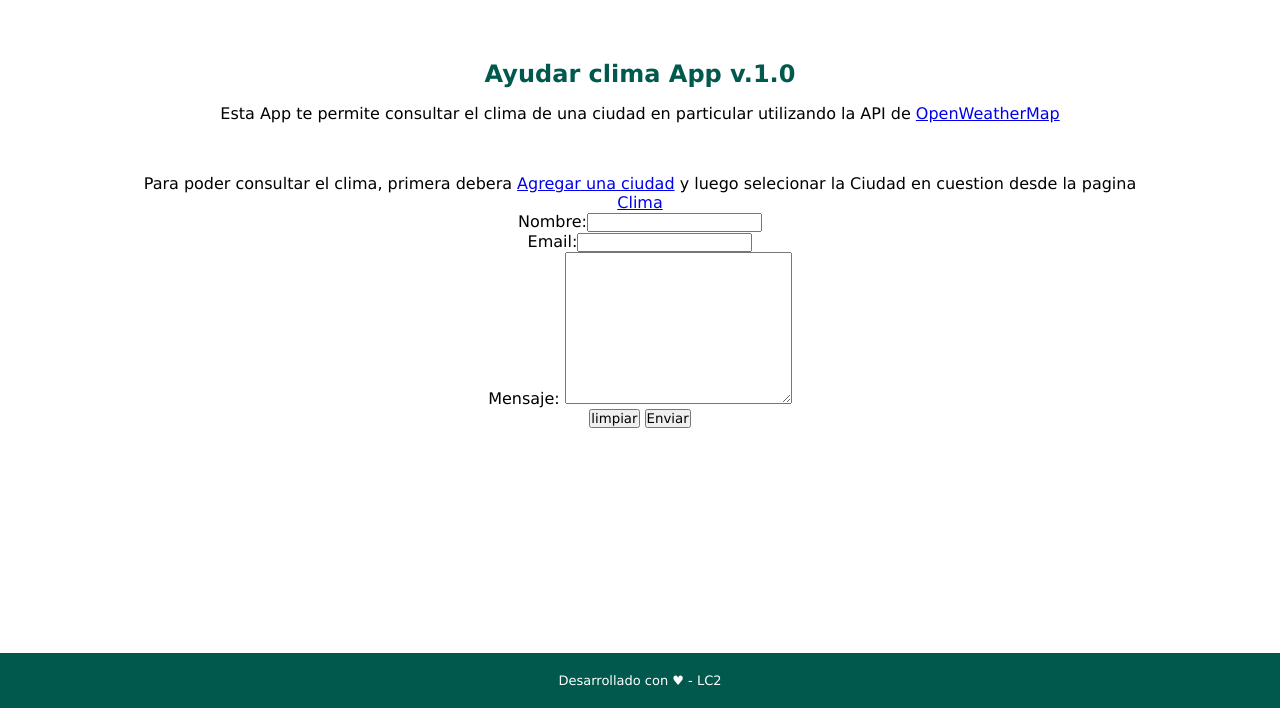
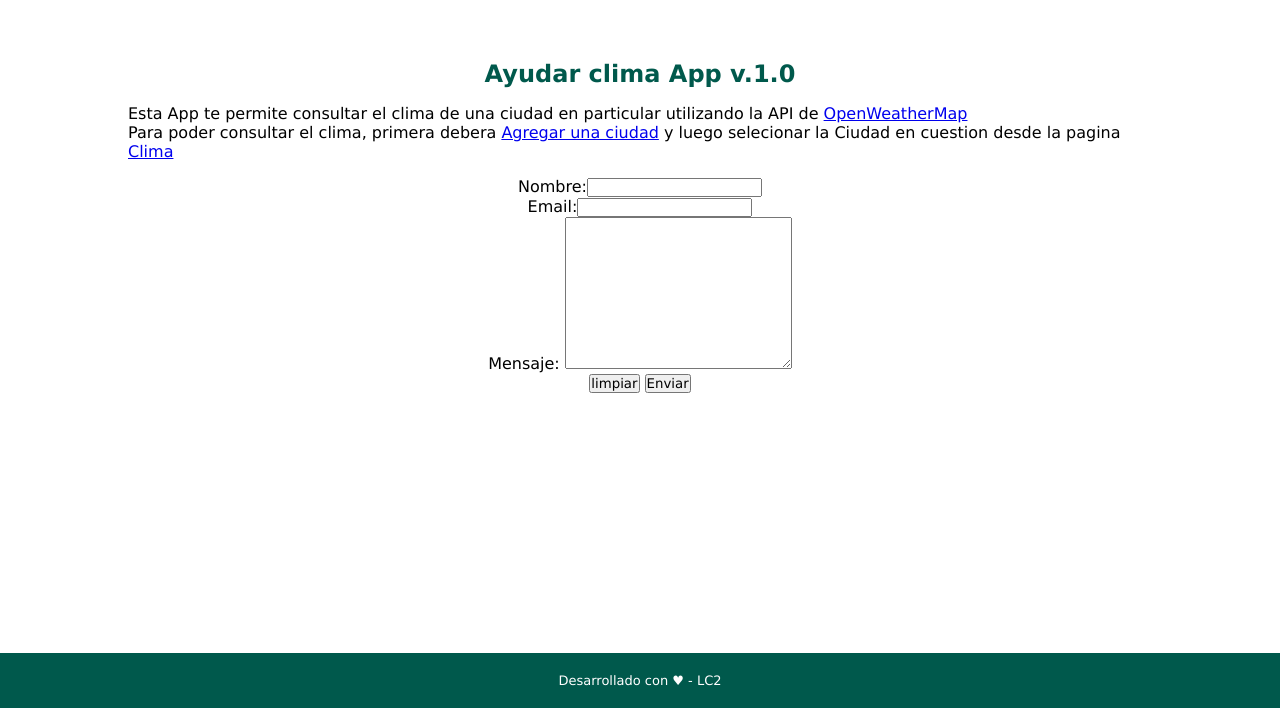
Before and after one commit to TournierSebastian/Tp_Integrador, a plain HTML site: page help.html in a window 1280 px wide. Shown: the part 92-800 px from the top of the page. Drawn offline with Linux system fonts and the light colour scheme.

Commit message:
Etapa 1 terminada

```diff
--- a/css/common.css
+++ b/css/common.css
@@ -76,8 +76,7 @@ main {
 
 h1 {
     text-align: center;
-    margin:
-        0;
+    margin: 0;
     color: white;
 }
 
--- a/help.html
+++ b/help.html
@@ -23,24 +23,17 @@
             </ul>
         </nav>
     </header>
-    <!-- Contenido principal de la página -->
     <main>
         <h2>Ayudar clima App v.1.0</h2>
 
-        <!-- PREGUNTAR ALINEADO -->
-        <p> <center>Esta App te permite consultar el clima de una ciudad
-                    en particular utilizando la API de <a
-                href="https://openweathermap.org/api"
-                target="_blank">OpenWeatherMap</center>
-            </a>
-         <!-- PREGUNTAR ALINEADO -->
-        </p><br>
-         <!-- PREGUNTAR ALINEADO -->
-         <!-- PREGUNTAR ALINEADO -->
-        <p> <center>Para poder consultar el clima,
+
+        <p> Esta App te permite consultar el clima de una ciudad en particular utilizando la API de
+            <a href="https://openweathermap.org/api"  target="_blank">OpenWeatherMap </a>
+            <br>
+            Para poder consultar el clima,
             primera debera <a href="add-city.html">Agregar una ciudad</a> y luego
             selecionar la Ciudad en cuestion desde la pagina <a href="index.html">Clima</a>
-         <!-- PREGUNTAR ALINEADO -->
+            <center>
             <form action="">
                 Nombre:<input type="text"><br>
                 Email:<input type="email"><br>
@@ -48,13 +41,10 @@
                 <button>limpiar</button>
                 <button>Enviar</button>
 
-        <!-- PREGUNTAR ALINEADO -->
-        <!-- PREGUNTAR ALINEADO -->
             </form>
-        </center>
+            </center>
         </p>
         <section id="section-help">
-            <!-- Sección donde se debe colocar el formulario, con el select y el botón de consultar -->
         </section>
 
     </main>
```
